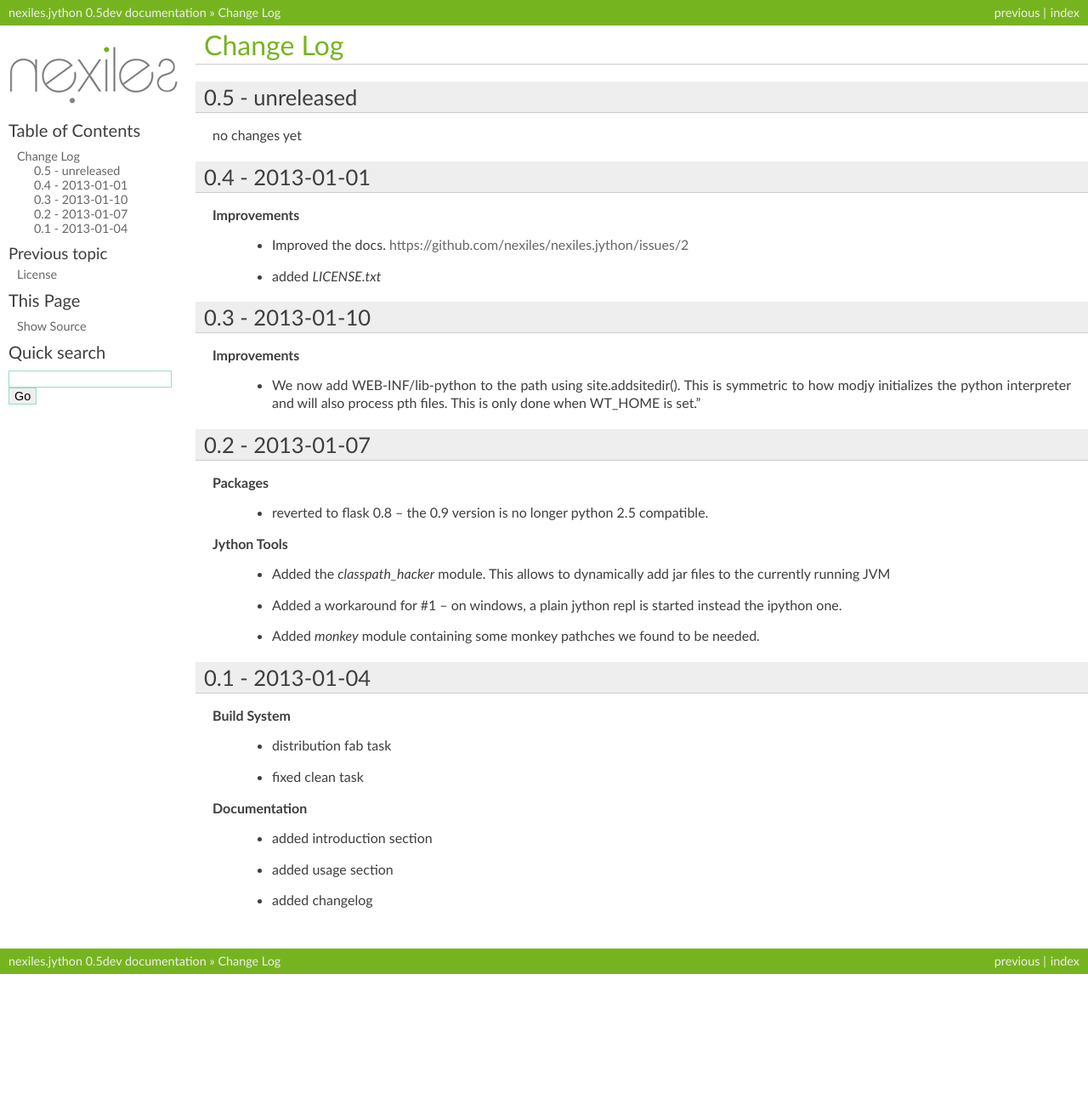
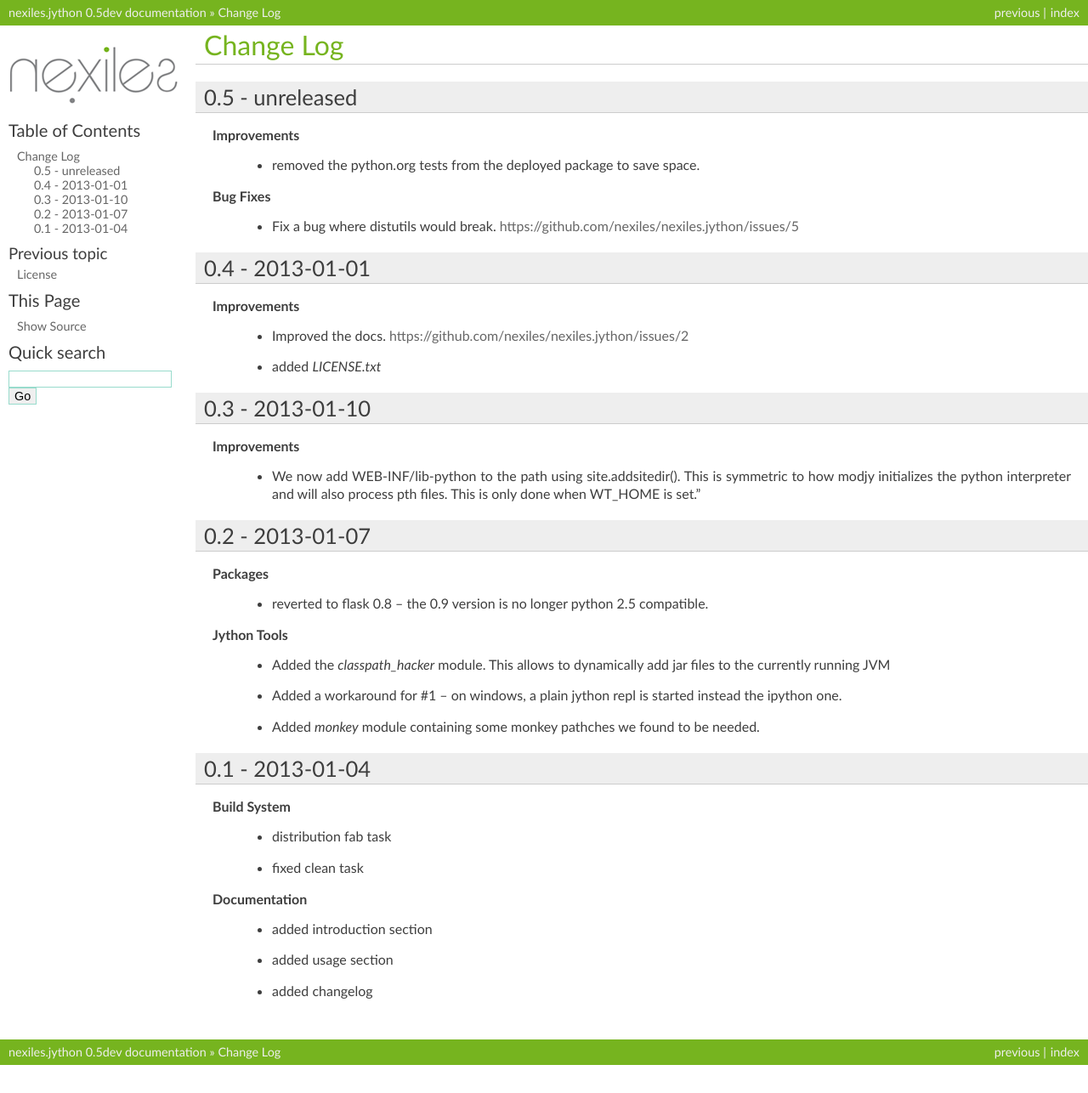
Before and after one commit to nexiles/nexiles.jython, a Sphinx documentation site: the page built from docs/changelog.rst, in a window 1280 px wide. Shown: the whole page at 85% size. Built offline with Sphinx 7.4.7, drawn with Linux system fonts in a browser that asks for light colours; before the commit the page ends 1179 px from its top, so only the background shows below that.

Commit message:
update changelog

```diff
--- a/docs/changelog.rst
+++ b/docs/changelog.rst
@@ -4,7 +4,12 @@
 0.5 - unreleased
 ----------------
 
-no changes yet
+**Improvements**
+    - removed the python.org tests from the deployed package to save space.
+
+**Bug Fixes**
+    - Fix a bug where distutils would break.
+      https://github.com/nexiles/nexiles.jython/issues/5
 
 0.4 - 2013-01-01
 ----------------
```
